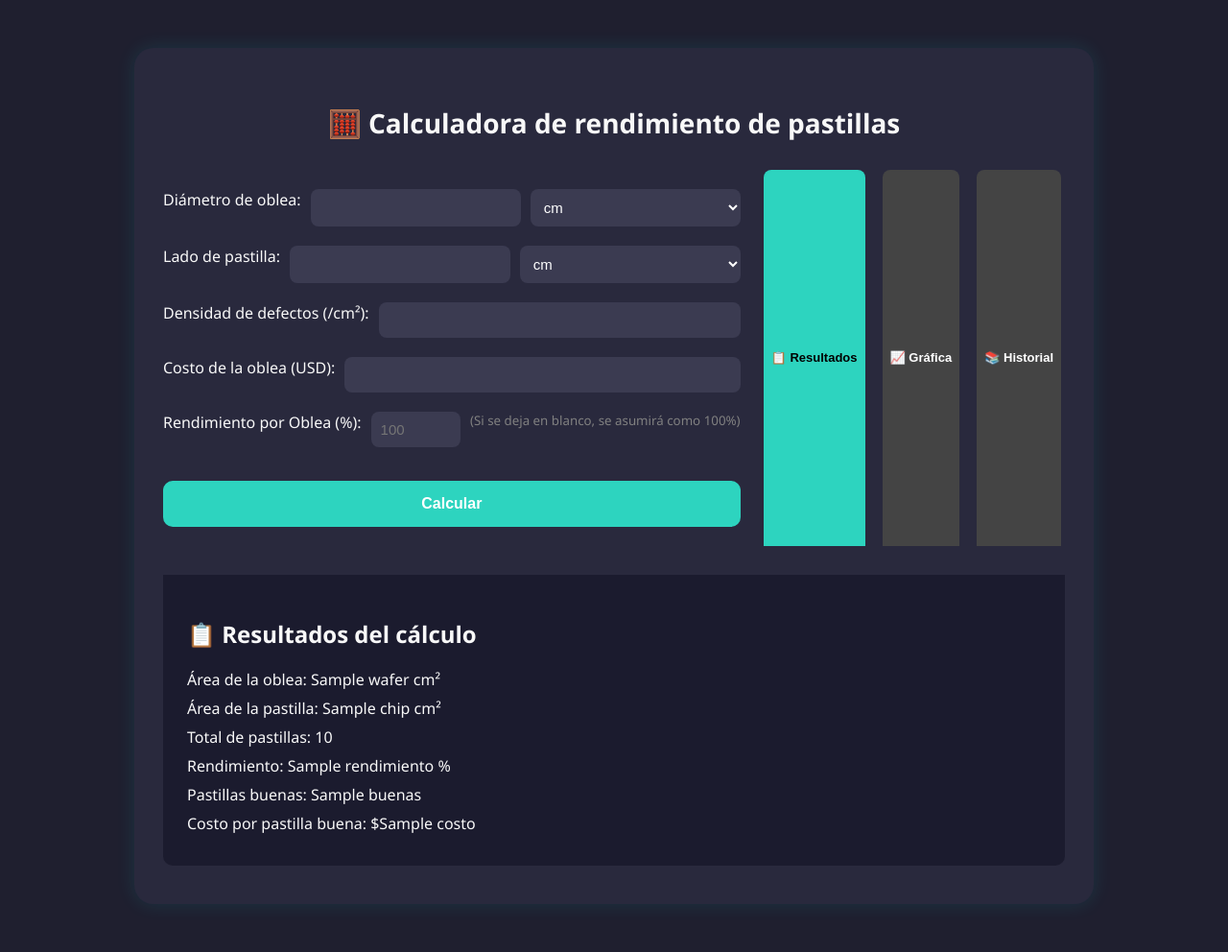
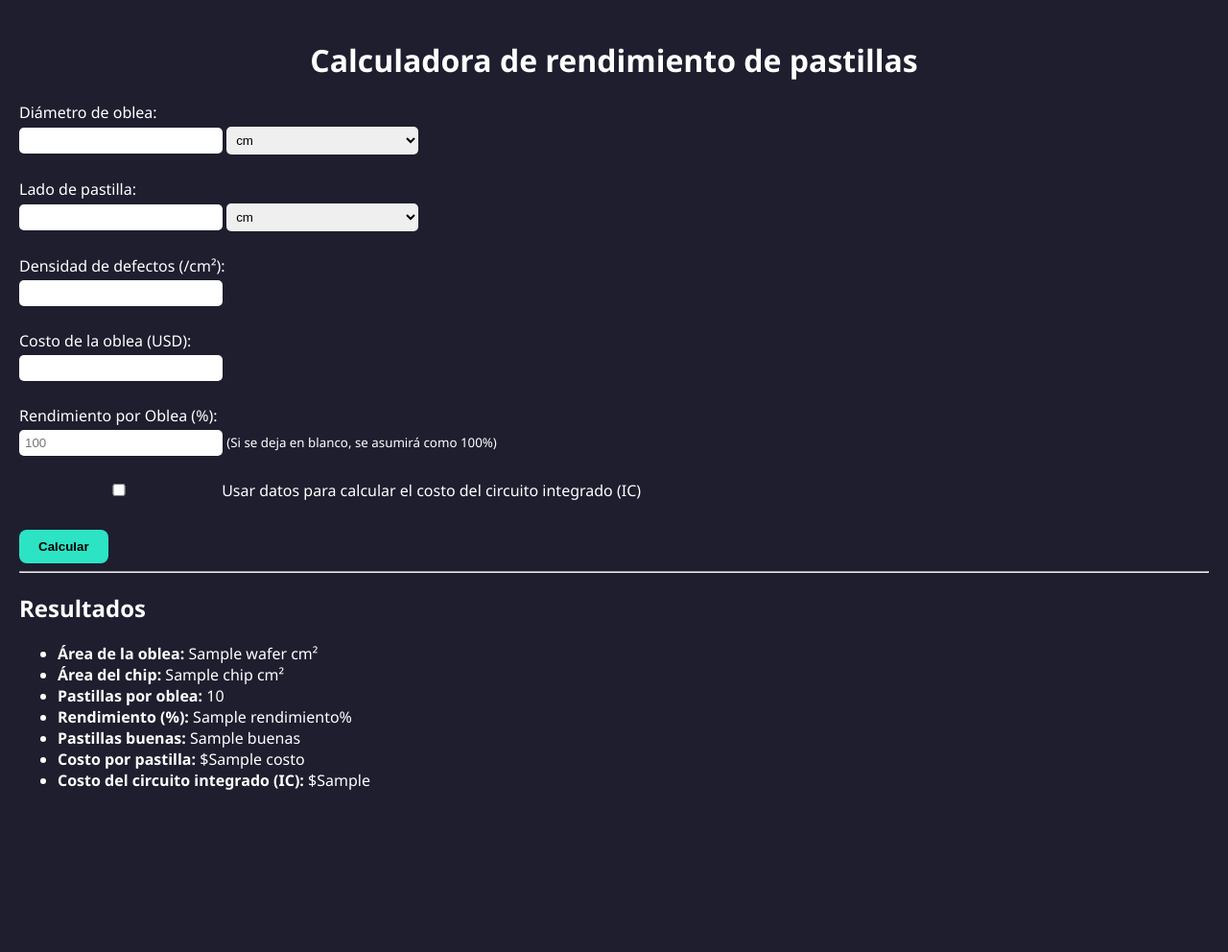
Before and after one commit to RodrigoPP05/calculadora_pastillas, a Flask app: template templates/index.html in a window 1280 px wide. Shown: the whole page at 96% size. After the commit the page ends 823 px from the top, so only its background shows below. Run offline with Flask 3, Linux system fonts and the light colour scheme; the template is opened without the code that fills it: most values are stand-ins (such as "Sample title", 1, 10 or a date in 2020); some libraries are stand-ins or nearby versions.

Commit message:
Update index.html

```diff
--- a/templates/index.html
+++ b/templates/index.html
@@ -2,222 +2,143 @@
 <html lang="es">
 <head>
     <meta charset="UTF-8">
-  <title>Calculadora de Pastillas</title>
-  <link rel="stylesheet" href="{{ url_for('static', filename='style.css') }}">
-  <script src="https://cdn.plot.ly/plotly-latest.min.js"></script>
-  <link rel="manifest" href="/static/manifest.json">
-  <meta name="theme-color" content="#14d8dc">
-  <link rel="icon" href="/static/icon-192.png">
+    <title>Calculadora de Rendimiento de Pastillas</title>
+    <style>
+        body {
+            background-color: #1e1e2f;
+            font-family: 'Segoe UI', sans-serif;
+            color: white;
+            margin: 0;
+            padding: 20px;
+        }
+        h1 {
+            text-align: center;
+        }
+        label {
+            display: block;
+            margin: 10px 0 4px;
+        }
+        input, select {
+            padding: 6px;
+            width: 200px;
+            margin-bottom: 10px;
+            border: none;
+            border-radius: 5px;
+        }
+        .form-group {
+            margin-bottom: 15px;
+        }
+        .checkbox-toggle {
+            margin-top: 10px;
+        }
+        .extra-fields {
+            display: none;
+        }
+        .extra-fields.visible {
+            display: block;
+        }
+        .submit-btn {
+            background-color: #2ce4c4;
+            color: black;
+            padding: 10px 20px;
+            font-weight: bold;
+            border-radius: 8px;
+            cursor: pointer;
+            border: none;
+            margin-top: 10px;
+        }
+    </style>
     <script>
-    if ('serviceWorker' in navigator) {
-      navigator.serviceWorker.register('/static/service-worker.js')
-        .then(() => console.log("Service Worker registrado"));
+        function toggleExtraFields() {
+            const checkbox = document.getElementById("usar_costos_extra");
+            const extras = document.getElementById("extra_fields");
+            extras.classList.toggle("visible", checkbox.checked);
         }
     </script>
 </head>
 <body>
-  <div class="container">
     <h1>Calculadora de rendimiento de pastillas</h1>
-    <form method="POST" class="formulario">
-      <div class="campo">
+
+    <form method="POST">
+        <div class="form-group">
             <label>Diámetro de oblea:</label>
-        <input name="diametro" required>
+            <input type="number" step="any" name="diametro" required>
             <select name="udiam">
-          <option>cm</option><option>pulgadas</option><option>m</option><option>pies</option>
+                <option value="cm">cm</option>
+                <option value="pulgadas">pulgadas</option>
+                <option value="m">m</option>
+                <option value="pies">pies</option>
             </select>
         </div>
 
-      <div class="campo">
+        <div class="form-group">
             <label>Lado de pastilla:</label>
-        <input name="lado" required>
+            <input type="number" step="any" name="lado" required>
             <select name="ulado">
-          <option>cm</option><option>pulgadas</option><option>m</option><option>pies</option>
+                <option value="cm">cm</option>
+                <option value="pulgadas">pulgadas</option>
+                <option value="m">m</option>
+                <option value="pies">pies</option>
             </select>
         </div>
 
-      <div class="campo">
+        <div class="form-group">
             <label>Densidad de defectos (/cm²):</label>
-        <input name="densidad" required>
+            <input type="number" step="any" name="densidad" required>
         </div>
 
-      <div class="campo">
+        <div class="form-group">
             <label>Costo de la oblea (USD):</label>
-        <input name="costo" required>
+            <input type="number" step="any" name="costo" required>
         </div>
 
-      <div class="campo">
+        <div class="form-group">
             <label>Rendimiento por Oblea (%):</label>
-        <input name="Rendimiento Por Oblea" type="number" placeholder="100" min="0" max="100">
-        <small style="color: gray;">(Si se deja en blanco, se asumirá como 100%)</small>
+            <input type="number" step="any" name="Rendimiento Por Oblea" placeholder="100">
+            <small>(Si se deja en blanco, se asumirá como 100%)</small>
         </div>
 
+        <div class="form-group checkbox-toggle">
+            <label>
+                <input type="checkbox" id="usar_costos_extra" name="usar_costos_extra" onchange="toggleExtraFields()">
+                Usar datos para calcular el costo del circuito integrado (IC)
+            </label>
+        </div>
 
-      <button type="submit">Calcular</button>
+        <div id="extra_fields" class="extra-fields">
+            <div class="form-group">
+                <label>Costo de prueba por pastilla (USD):</label>
+                <input type="number" step="any" name="costo_prueba">
+            </div>
+
+            <div class="form-group">
+                <label>Costo de empaquetado y prueba final (USD):</label>
+                <input type="number" step="any" name="costo_empaque">
+            </div>
+
+            <div class="form-group">
+                <label>Rendimiento final de prueba (%):</label>
+                <input type="number" step="any" name="rendimiento_final">
+            </div>
+        </div>
+
+        <button type="submit" class="submit-btn">Calcular</button>
     </form>
 
     {% if resultado %}
-      <!-- Pestañas -->
-      <div class="tabs">
-        <button class="tab-btn active" onclick="openTab(event, 'resultados')">📋 Resultados</button>
-        <button class="tab-btn" onclick="openTab(event, 'grafica')">📈 Gráfica</button>
-        <button class="tab-btn" onclick="openTab(event, 'historial')">📚 Historial</button>
-      </div>
-
-      <!-- Resultados -->
-      <div id="resultados" class="tab-content active">
-        <div class="resultado">
-          <h2>📋 Resultados del cálculo</h2>
-          <p>Área de la oblea: {{ resultado.wafer }} cm²</p>
-          <p>Área de la pastilla: {{ resultado.chip }} cm²</p>
-          <p>Total de pastillas: {{ resultado.total }}</p>
-          <p>Rendimiento: {{ resultado.rendimiento }} %</p>
-          <p>Pastillas buenas: {{ resultado.buenas }}</p>
-          <p>Costo por pastilla buena: ${{ resultado.costo }}</p>
-        </div>
-      </div>
-
-      <!-- Gráfica -->
-      <div id="grafica" class="tab-content">
-        <div id="plotly-graph"></div>
-        <script>
-          const data = {{ plot_data | safe }};
-          Plotly.newPlot('plotly-graph', [
-            {
-              x: data.lados,
-              y: data.rendimientos,
-              name: 'Rendimiento (%)',
-              yaxis: 'y',
-              mode: 'lines+markers',
-              marker: { color: 'lime' },
-              line: { color: 'lime' }
-            },
-            {
-              x: data.lados,
-              y: data.costos,
-              name: 'Costo por pastilla ($)',
-              yaxis: 'y2',
-              mode: 'lines+markers',
-              marker: { color: 'deepskyblue' },
-              line: { color: 'deepskyblue' }
-            }
-          ], {
-            title: {
-              text: 'Rendimiento y Costo vs Lado',
-              font: { size: 20 },
-              y: 0.92
-            },
-            margin: { l: 60, r: 80, t: 80, b: 60 },
-            xaxis: {
-              title: 'Lado de pastilla (cm)',
-              tickmode: 'linear',
-              tick0: 0.1,
-              dtick: 0.1,
-              range: [0, Math.max(...data.lados)]
-            },
-            yaxis: {
-              title: 'Rendimiento (%)',
-              side: 'right',
-              position: 0.95,
-              tickfont: { color: 'green' },
-              titlefont: { color: 'green' }
-            },
-            yaxis2: {
-              title: 'Costo ($)',
-              overlaying: 'y',
-              side: 'left',
-              showgrid: false,
-              tickfont: { color: 'deepskyblue' },
-              titlefont: { color: 'deepskyblue' }
-            },
-            legend: {
-              x: 0.5,
-              y: -0.2,
-              xanchor: 'center',
-              orientation: 'h'
-            }
-          });
-        </script>
-      </div>
+    <hr>
+    <h2>Resultados</h2>
+    <ul>
+        <li><b>Área de la oblea:</b> {{ resultado.wafer }} cm²</li>
+        <li><b>Área del chip:</b> {{ resultado.chip }} cm²</li>
+        <li><b>Pastillas por oblea:</b> {{ resultado.total }}</li>
+        <li><b>Rendimiento (%):</b> {{ resultado.rendimiento }}%</li>
+        <li><b>Pastillas buenas:</b> {{ resultado.buenas }}</li>
+        <li><b>Costo por pastilla:</b> ${{ resultado.costo }}</li>
+        {% if resultado.costo_ic %}
+        <li><b>Costo del circuito integrado (IC):</b> ${{ resultado.costo_ic }}</li>
         {% endif %}
-
-    <!-- Historial -->
-    <div id="historial" class="tab-content {% if not resultado %}active{% endif %}">
-      <h2>📚 Historial de cálculos (sesión)</h2>
-      <table id="tabla-historial">
-        <thead>
-          <tr>
-            <th>Diámetro</th>
-            <th>Lado</th>
-            <th>Defectos</th>
-            <th>Rendimiento (%)</th>
-            <th>Costo ($)</th>
-          </tr>
-        </thead>
-        <tbody></tbody>
-      </table>
-    </div>
-  </div>
-
-  <script>
-    function openTab(evt, tabName) {
-      const tabcontents = document.getElementsByClassName("tab-content");
-      const tabbuttons = document.getElementsByClassName("tab-btn");
-
-      for (let i = 0; i < tabcontents.length; i++) {
-        tabcontents[i].style.display = "none";
-        tabcontents[i].classList.remove("active");
-      }
-
-      for (let i = 0; i < tabbuttons.length; i++) {
-        tabbuttons[i].classList.remove("active");
-      }
-
-      document.getElementById(tabName).style.display = "block";
-      document.getElementById(tabName).classList.add("active");
-      evt.currentTarget.classList.add("active");
-    }
-
-    function guardarEnHistorial(d, l, dens, rend, cost) {
-      const nuevo = { d, l, dens, rend, cost };
-      const historial = JSON.parse(sessionStorage.getItem('historial')) || [];
-      historial.push(nuevo);
-      sessionStorage.setItem('historial', JSON.stringify(historial));
-      mostrarHistorial();
-    }
-
-    function mostrarHistorial() {
-      const historial = JSON.parse(sessionStorage.getItem('historial')) || [];
-      const tbody = document.querySelector("#tabla-historial tbody");
-      tbody.innerHTML = "";
-      historial.forEach(item => {
-        const fila = `<tr>
-          <td>${item.d}</td>
-          <td>${item.l}</td>
-          <td>${item.dens}</td>
-          <td>${item.rend}</td>
-          <td>${item.cost}</td>
-        </tr>`;
-        tbody.innerHTML += fila;
-      });
-    }
-
-    window.onload = function () {
-      const activeTab = document.querySelector('.tab-content.active');
-      if (activeTab) activeTab.style.display = "block";
-      mostrarHistorial();
-    };
-  </script>
-
-  {% if resultado %}
-  <script>
-    guardarEnHistorial(
-      "{{ request.form['diametro'] }}",
-      "{{ request.form['lado'] }}",
-      "{{ request.form['densidad'] }}",
-      "{{ resultado.rendimiento }}",
-      "{{ resultado.costo }}"
-    );
-  </script>
+    </ul>
     {% endif %}
 </body>
 </html>
```
Lines whose indentation alone changed are shown as unchanged.
